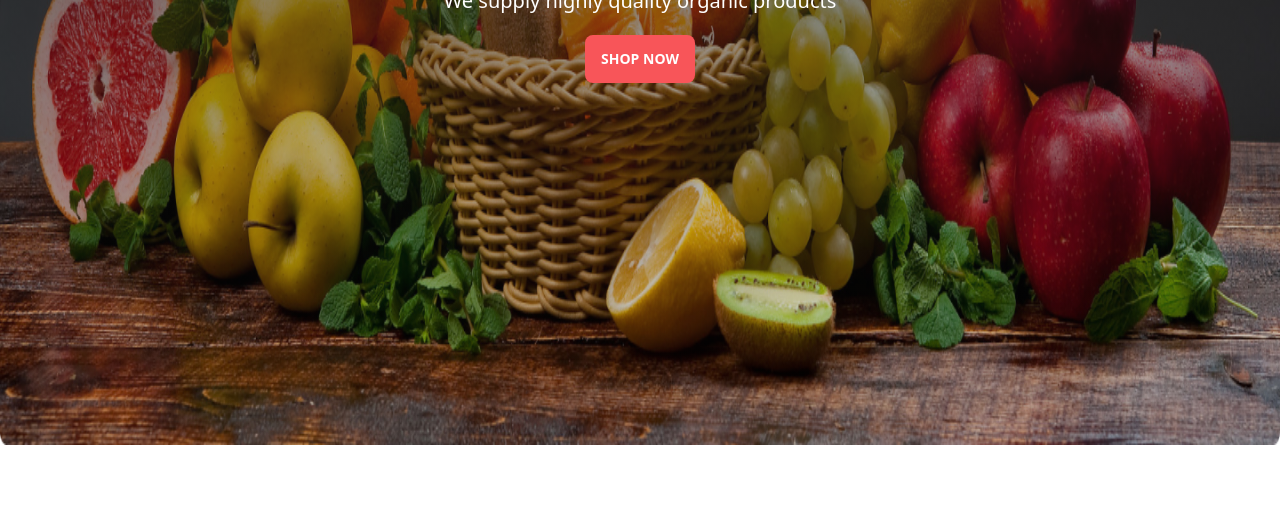
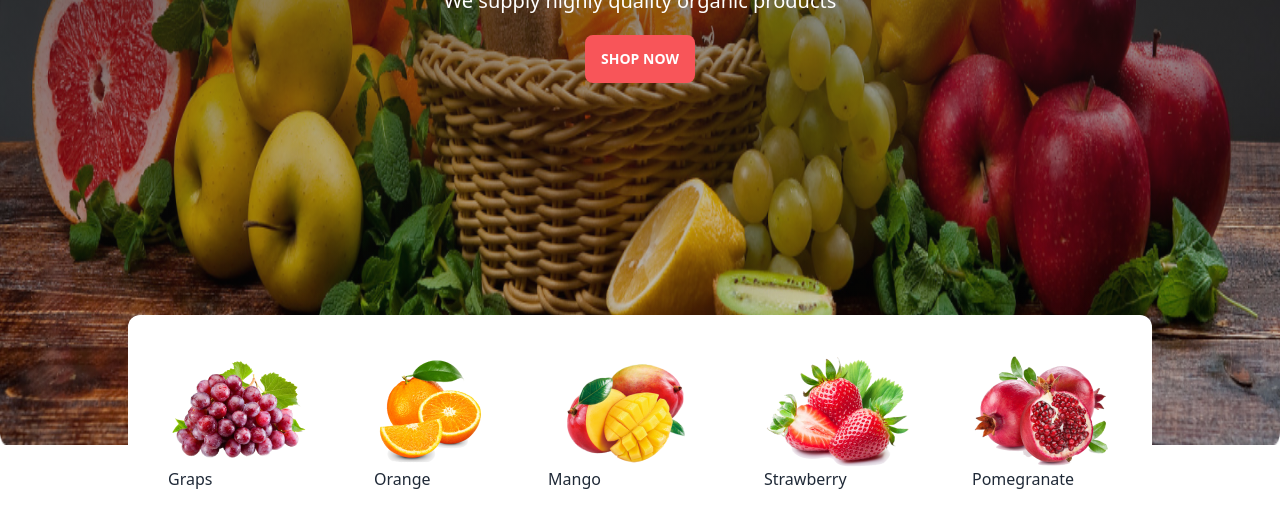
Before and after one commit to sifat-dev/fruit-brust, a plain HTML site: page index.html in a window 1280 px wide. Shown: the part 683-1210 px from the top of the page. Before the commit the page ends 1134 px from the top, so only its background shows below. Drawn offline with nearby package versions, Linux system fonts and the light colour scheme; grey boxes are pictures that could not be loaded.

Commit message:
added all overlay

```diff
--- a/index.html
+++ b/index.html
@@ -74,7 +74,7 @@
                 </div>
             </div>
         </nav>
-        <section class="container mx-auto mt-10 banner_section">
+        <section class="container mx-auto mt-10 banner_section relative">
             <div class="carousel w-full">
                 <div id="slide1" class="carousel-item relative w-full">
                     <img src="images/banner1.png" class="w-full" />
@@ -82,10 +82,12 @@
                         <a href="#slide4" class="btn btn-circle">❮</a>
                         <a href="#slide2" class="btn btn-circle">❯</a>
                     </div>
-                    <div class="banner_overlay absolute top-0 left-0 w-full h-full flex flex-col justify-center items-center text-center z-10">
+                    <div
+                        class="banner_overlay absolute top-0 left-0 w-full h-full flex flex-col justify-center items-center text-center z-10">
                         <h2 class="text-6xl font-extrabold text-white w-1/2">Exotic tastes at your doorstep</h2>
                         <p class="py-5 text-white text-xl font-medium">We supply highly quality organic products</p>
-                        <button class="btn bg-color-primary border-0 text-white hover:bg-dark-primary-color">Shop Now</button>
+                        <button class="btn bg-color-primary border-0 text-white hover:bg-dark-primary-color">Shop
+                            Now</button>
                     </div>
                 </div>
                 <div id="slide2" class="carousel-item relative w-full">
@@ -94,10 +96,12 @@
                         <a href="#slide1" class="btn btn-circle">❮</a>
                         <a href="#slide3" class="btn btn-circle">❯</a>
                     </div>
-                    <div class="banner_overlay absolute top-0 left-0 w-full h-full flex flex-col justify-center items-center text-center z-10">
+                    <div
+                        class="banner_overlay absolute top-0 left-0 w-full h-full flex flex-col justify-center items-center text-center z-10">
                         <h2 class="text-6xl font-extrabold text-white w-1/2">Exotic tastes at your doorstep</h2>
                         <p class="py-5 text-white text-xl font-medium">We supply highly quality organic products</p>
-                        <button class="btn bg-color-primary border-0 text-white hover:bg-dark-primary-color">Shop Now</button>
+                        <button class="btn bg-color-primary border-0 text-white hover:bg-dark-primary-color">Shop
+                            Now</button>
                     </div>
                 </div>
                 <div id="slide3" class="carousel-item relative w-full">
@@ -106,10 +110,12 @@
                         <a href="#slide2" class="btn btn-circle">❮</a>
                         <a href="#slide4" class="btn btn-circle">❯</a>
                     </div>
-                    <div class="banner_overlay absolute top-0 left-0 w-full h-full flex flex-col justify-center items-center text-center z-10">
+                    <div
+                        class="banner_overlay absolute top-0 left-0 w-full h-full flex flex-col justify-center items-center text-center z-10">
                         <h2 class="text-6xl font-extrabold text-white w-1/2">Exotic tastes at your doorstep</h2>
                         <p class="py-5 text-white text-xl font-medium">We supply highly quality organic products</p>
-                        <button class="btn bg-color-primary border-0 text-white hover:bg-dark-primary-color">Shop Now</button>
+                        <button class="btn bg-color-primary border-0 text-white hover:bg-dark-primary-color">Shop
+                            Now</button>
                     </div>
                 </div>
                 <div id="slide4" class="carousel-item relative w-full">
@@ -118,11 +124,35 @@
                         <a href="#slide3" class="btn btn-circle">❮</a>
                         <a href="#slide1" class="btn btn-circle">❯</a>
                     </div>
-                    <div class="banner_overlay absolute top-0 left-0 w-full h-full flex flex-col justify-center items-center text-center z-10">
+                    <div
+                        class="banner_overlay absolute top-0 left-0 w-full h-full flex flex-col justify-center items-center text-center z-10">
                         <h2 class="text-6xl font-extrabold text-white w-1/2">Exotic tastes at your doorstep</h2>
                         <p class="py-5 text-white text-xl font-medium">We supply highly quality organic products</p>
-                        <button class="btn bg-color-primary border-0 text-white hover:bg-dark-primary-color">Shop Now</button>
+                        <button class="btn bg-color-primary border-0 text-white hover:bg-dark-primary-color">Shop
+                            Now</button>
                     </div>
+                </div>
+            </div>
+            <div class="banner_under_overlay z-50 rounded-xl w-4/5 mx-auto bg-white flex justify-between p-10 absolute -bottom-20 left-1/2 -translate-x-1/2">
+                <div class="banner_under_overlay_box">
+                    <img src="images/fruit1.png" alt="">
+                    <h3>Graps</h3>
+                </div>
+                <div class="banner_under_overlay_box">
+                    <img src="images/fruit2.png" alt="">
+                    <h3>Orange</h3>
+                </div>
+                <div class="banner_under_overlay_box">
+                    <img src="images/fruit3.png" alt="">
+                    <h3>Mango</h3>
+                </div>
+                <div class="banner_under_overlay_box">
+                    <img src="images/fruit4.png" alt="">
+                    <h3>Strawberry</h3>
+                </div>
+                <div class="banner_under_overlay_box">
+                    <img src="images/fruit5.png" alt="">
+                    <h3>Pomegranate </h3>
                 </div>
             </div>
         </section>
```
